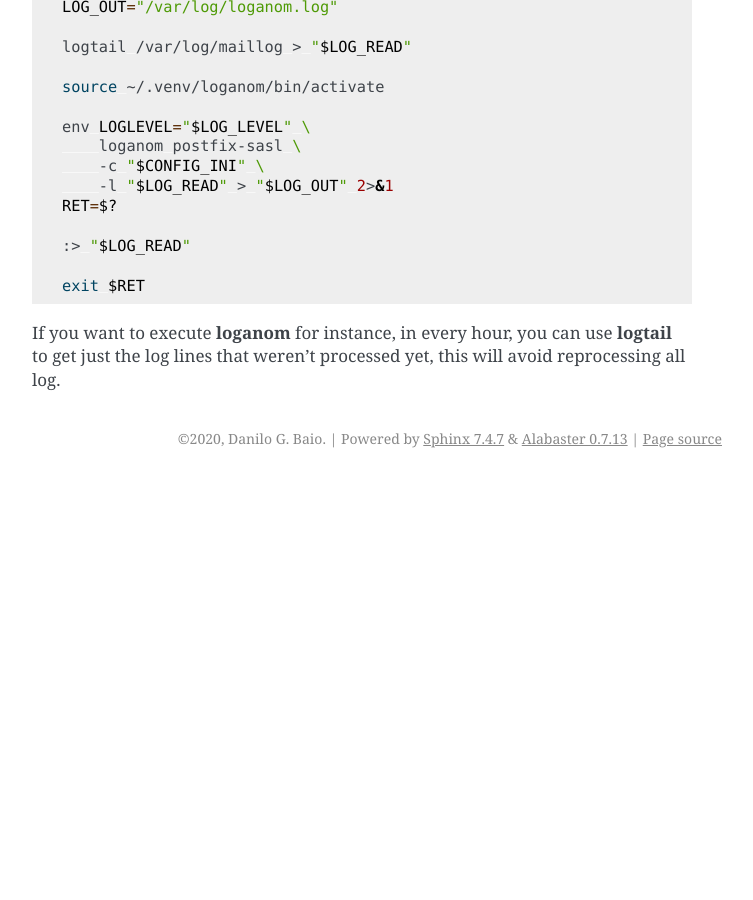
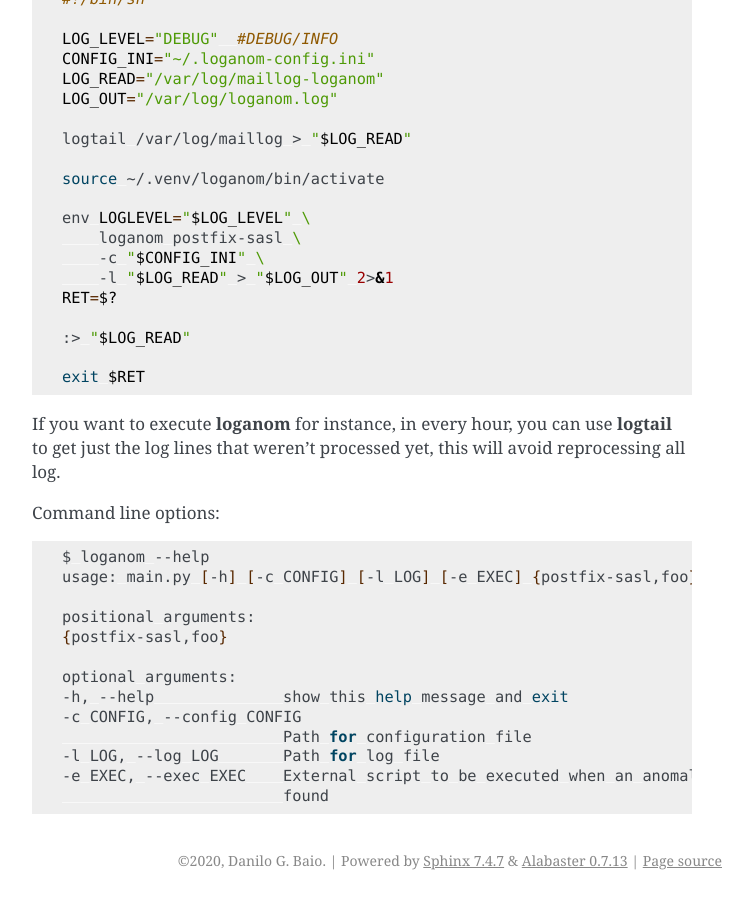
Before and after one commit to dbaio/loganom, a Sphinx documentation site: the page built from docs/usage.rst, in a window 1280 px wide and 900 px high, scrolled down 1084 px. Shown: the whole window, without its empty margins (388-1141 px from the left). Built offline with Sphinx 7.4.7, drawn with Linux system fonts in a browser that asks for light colours; before the commit the page ends 1562 px from its top, so only the background shows below that; some of the changed text lies outside the part shown.

Commit message:
Add external script execution when an anomaly is found

```diff
--- a/docs/changelog.rst
+++ b/docs/changelog.rst
@@ -7,6 +7,7 @@
 :Date: Not released
 
 * Ignore private ip addresses
+* Add external script execution when an anomaly is found
 
 
 Version 0.0.6
--- a/docs/usage.rst
+++ b/docs/usage.rst
@@ -5,21 +5,28 @@
 
 .. code-block:: sh
 
-    loganom postfix-sasl -c config.ini -l logfile
+    $ loganom postfix-sasl -c config.ini -l logfile
+
+
+It's optional executing an external script when an anomaly is found:
+
+.. code-block:: sh
+
+    $ loganom postfix-sasl -c config.ini -l logfile -e /path/script.sh
 
 
 Debugging:
 
 .. code-block:: sh
 
-    LOGLEVEL=DEBUG loganom postfix-sasl -c config.ini -l logfile
+    $ LOGLEVEL=DEBUG loganom postfix-sasl -c config.ini -l logfile
 
 
 Sample execution:
 
 .. code-block:: sh
 
-    LOGLEVEL=DEBUG loganom postfix-sasl -c config.ini -l logfile
+    $ LOGLEVEL=DEBUG loganom postfix-sasl -c config.ini -l logfile
     DEBUG:	Starting validating configuration file...
     [postfix-sasl]
     DEBUG:	Starting "postfix-sasl"
@@ -79,3 +86,22 @@
 If you want to execute **loganom** for instance, in every hour, you can use
 **logtail** to get just the log lines that weren't processed yet, this will
 avoid reprocessing all log.
+
+
+Command line options:
+
+.. code-block:: sh
+
+    $ loganom --help
+    usage: main.py [-h] [-c CONFIG] [-l LOG] [-e EXEC] {postfix-sasl,foo}
+
+    positional arguments:
+    {postfix-sasl,foo}
+
+    optional arguments:
+    -h, --help              show this help message and exit
+    -c CONFIG, --config CONFIG
+                            Path for configuration file
+    -l LOG, --log LOG       Path for log file
+    -e EXEC, --exec EXEC    External script to be executed when an anomaly is
+                            found
```
Also changed, not shown: 3 other files.
